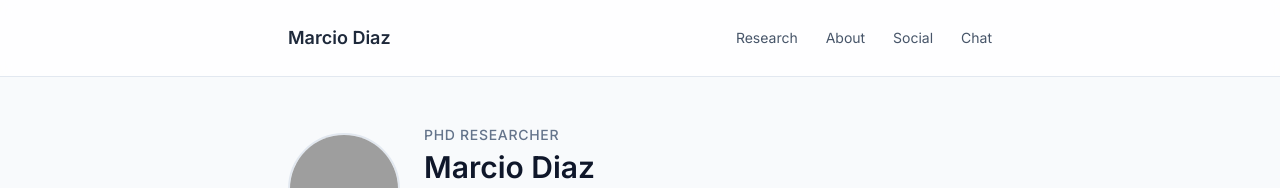
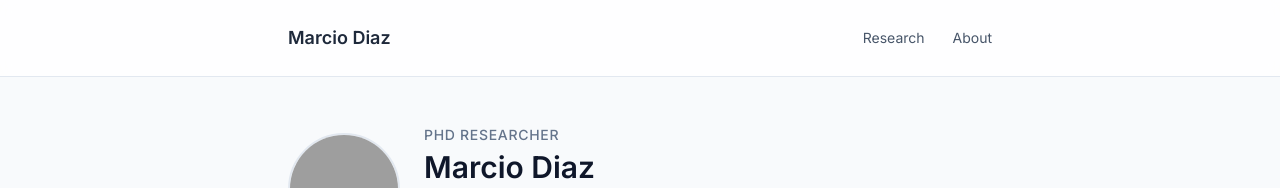
Before and after one commit to seerscode/website, a SvelteKit app: page / in a window 1280 px wide. Shown: the top 188 px of the page. Built offline with nearby package versions, Linux system fonts and the light colour scheme; grey boxes are pictures that could not be loaded.

Commit message:
Remove links

```diff
--- a/src/routes/+layout.svelte
+++ b/src/routes/+layout.svelte
@@ -12,8 +12,6 @@
         <div class="space-x-6 text-sm">
           <a href="/blog" class="text-slate-600 hover:text-slate-900 transition duration-150">Research</a>
           <a href="/about" class="text-slate-600 hover:text-slate-900 transition duration-150">About</a>
-          <a href="/social" class="text-slate-600 hover:text-slate-900 transition duration-150">Social</a>
-          <a href="/chat" class="text-slate-600 hover:text-slate-900 transition duration-150">Chat</a>
         </div>
       </nav>
     </div>
```
